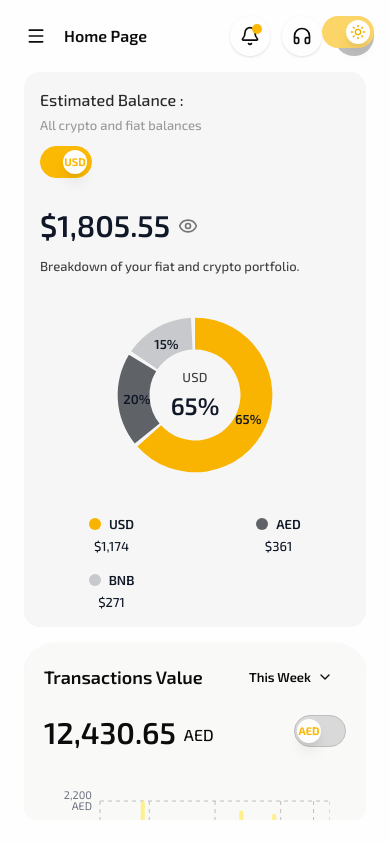
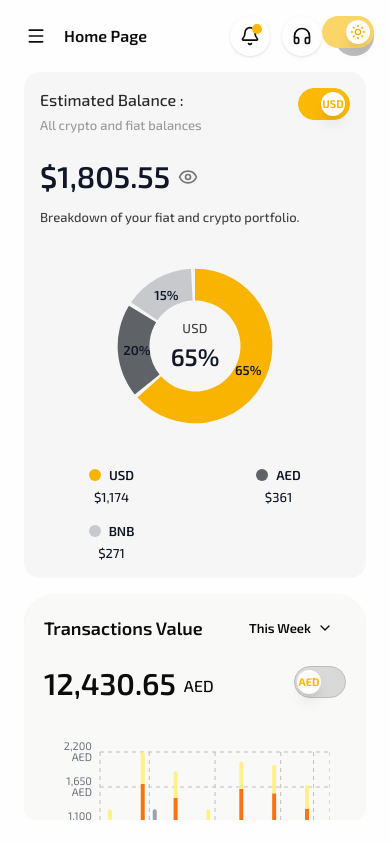
Before and after one commit to kishanpallapay/pallapay-redesign, a Next.js app: page /dashboard in a window 390 px wide. Built offline with nearby package versions, Linux system fonts and the light colour scheme.

Commit message:
chore: make side switch in pie chart

```diff
--- a/components/pages/dashboard/estimated-balance-card.tsx
+++ b/components/pages/dashboard/estimated-balance-card.tsx
@@ -158,7 +158,7 @@ export function EstimatedBalanceCard(): JSX.Element {
   return (
     <section className="flex h-full w-full flex-col rounded-2xl bg-gray-50 dark:bg-gray-600 p-4 sm:p-6 transition-colors duration-200">
       {/* Header */}
-      <div className="flex flex-wrap items-start justify-between gap-3 sm:gap-4 mb-6 sm:mb-8">
+      <div className="flex items-start justify-between gap-3 sm:gap-4 mb-6 sm:mb-8">
         <div className="flex-1 basis-full sm:basis-auto">
           <p className="font-exo2-medium text-base sm:text-lg text-gray dark:text-gray-50 transition-colors duration-200">
             {headline}
```
